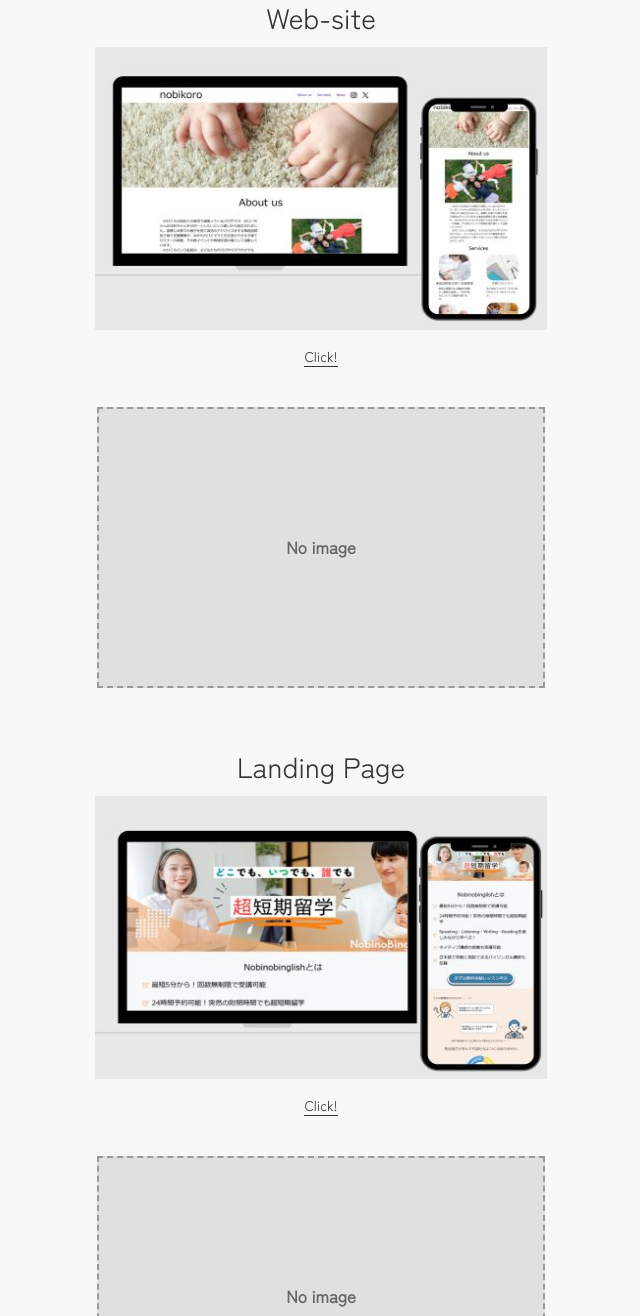
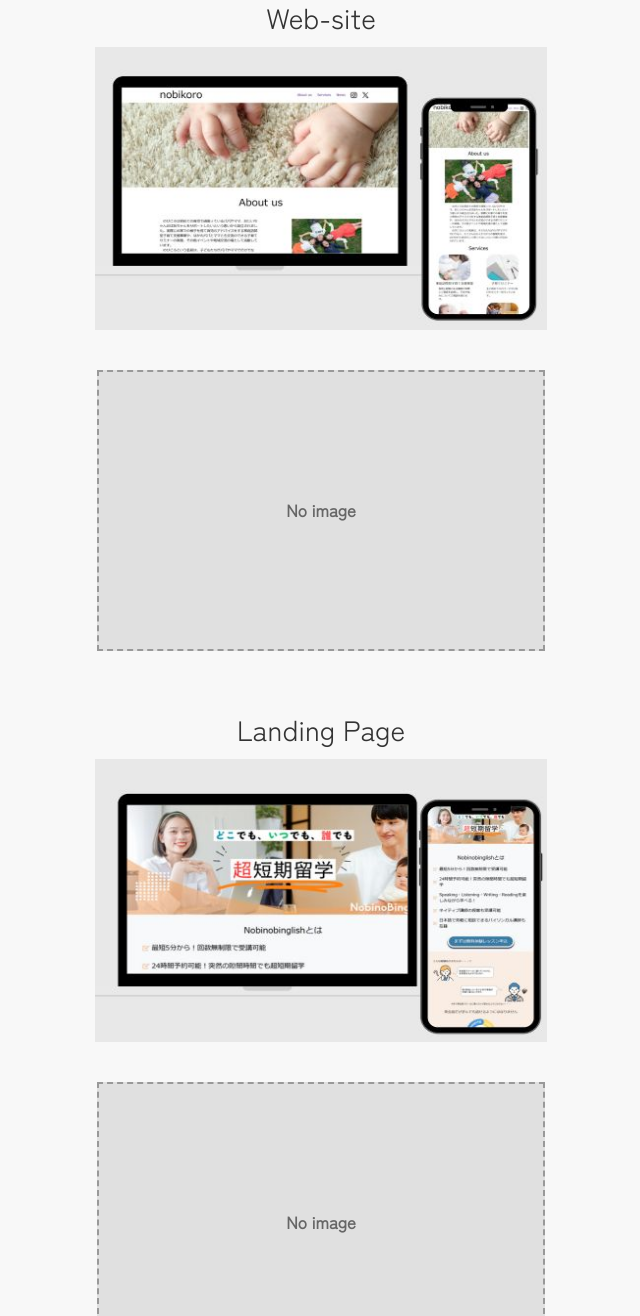
Before and after one commit to kana-web/kana-web, a plain HTML site: page index.html in a window 1280 px wide. Shown: the part 734-2050 px from the top of the page, without its empty margins (319-959 px from the left). Drawn offline with Linux system fonts and the light colour scheme.

Commit message:
re-commit
ポートフォリオURL書き換え

```diff
--- a/css/style.css
+++ b/css/style.css
@@ -283,13 +283,13 @@ header {
   width: 100%;
   aspect-ratio: 16 / 10;
 }
-.works_image a {
+/* .works_image a {
   display: inline-block;
   text-decoration: none;
   color: #333333;
   border-bottom: #333 solid 1px;
   padding-top: calc(var(--section-margin) / 2) ;
-}
+} */
 .noimage {
   width: calc(50% - 40px);
   aspect-ratio: 16 / 10;
--- a/index.html
+++ b/index.html
@@ -51,8 +51,9 @@
         <h3>Web-site</h3>
         <div class="works_images">
           <div class="works_image">
-            <img src="images/nobikoro.jpg" alt="自主制作サイトNobikoro">
-            <a href="https://kana-web.github.io/nobinobinglish/">Click!</a>
+            <a href="https://kana-web.github.io/nobikoro/">
+              <img src="images/nobikoro.jpg" alt="自主制作サイトNobikoro">
+            </a>
           </div>
           <!-- <img src="" alt="自主制作サイト"> -->
           <div class="noimage">No image</div>
@@ -61,11 +62,12 @@
       <div class="works" >
         <h3>Landing Page</h3>
         <div class="works_images" >
-          <div class="works_image">
-            <img src="images/nobinobinglish.jpg" alt="自主制作LPNobinobinglish">
-            <a href="#">Click!</a>
-          </div>
-          <!-- <img src="" alt="自主制作LPLP"> -->
+            <div class="works_image">
+              <a href="https://kana-web.github.io/nobinobinglish/">
+              <img src="images/nobinobinglish.jpg" alt="自主制作LPNobinobinglish">
+              </a>
+            </div>
+          <!-- <img src="" alt="自主制作LP"> -->
           <!-- <div>No image</div> -->
           <!-- <div>No image</div> -->
           <div class="noimage">No image</div>
```
